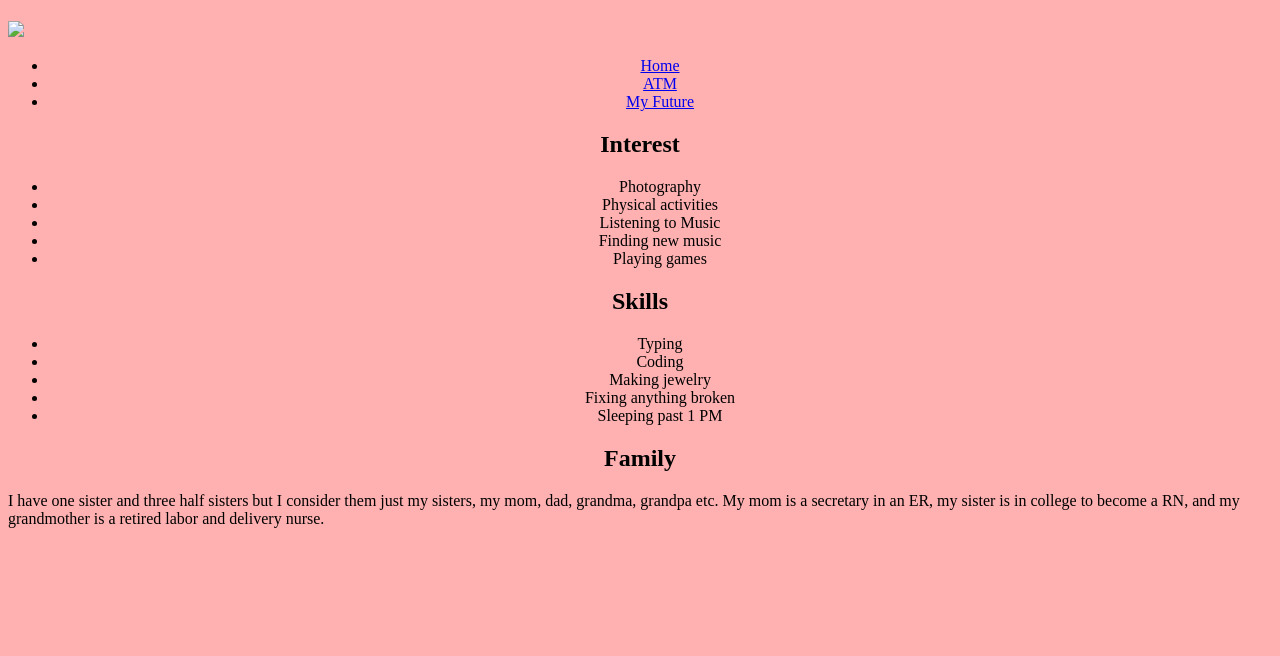
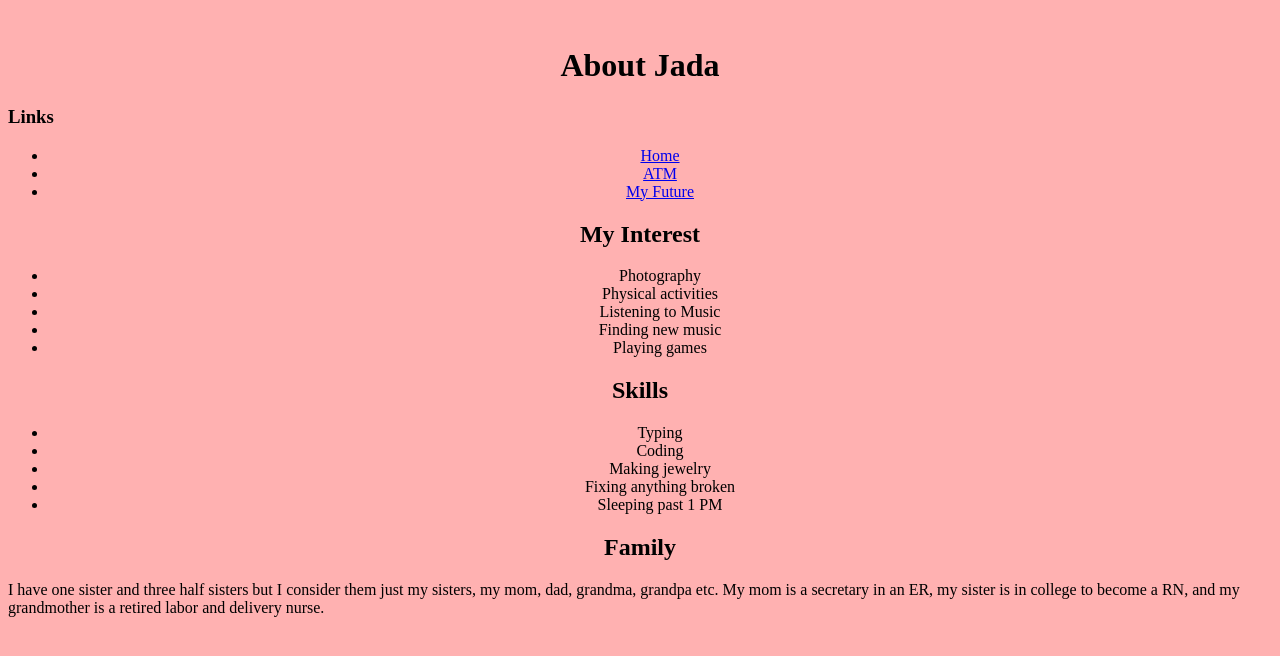
Before and after one commit to JadaCantCode/JadaCantCode.github.io, a plain HTML site: page index.html in a window 1280 px wide. Drawn offline with Linux system fonts and the light colour scheme.

Commit message:
Update index.html

```diff
--- a/index.html
+++ b/index.html
@@ -4,15 +4,15 @@
 		<title>About Jada</title>
 	<link rel="stylesheet" type="text/css" href="mystyle.css">
 
-
+	</head>
 
 	<body>
-		<h1></h1>
 	<header>
 
-	<img src="ImageSource">
-
-<ul>
+	<img src="">
+		<h1>About Jada</h1>
+		<h3>Links</h3>
+		<ul>
 	<li><a href="index.html">Home</a></li>
 	<li><a href="atm.html">ATM</a></li>
 	<li><a href="future.html">My Future</a></li>
@@ -24,7 +24,7 @@
 
 
 
-	<h2>Interest</h2>
+	<h2> My Interest</h2>
 	<ul>
 		<li>Photography</li>
 		<li>Physical activities</li>
```
